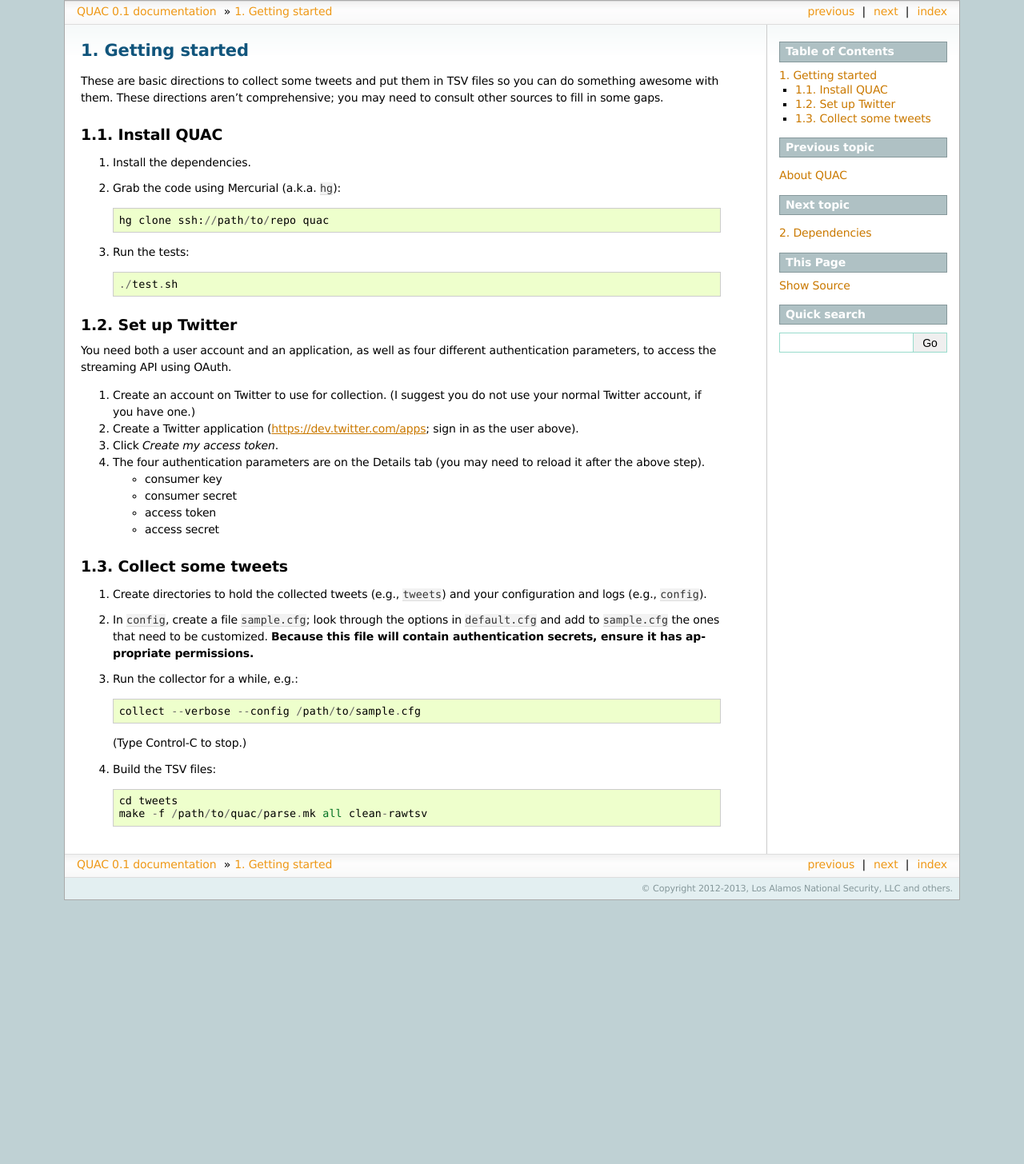
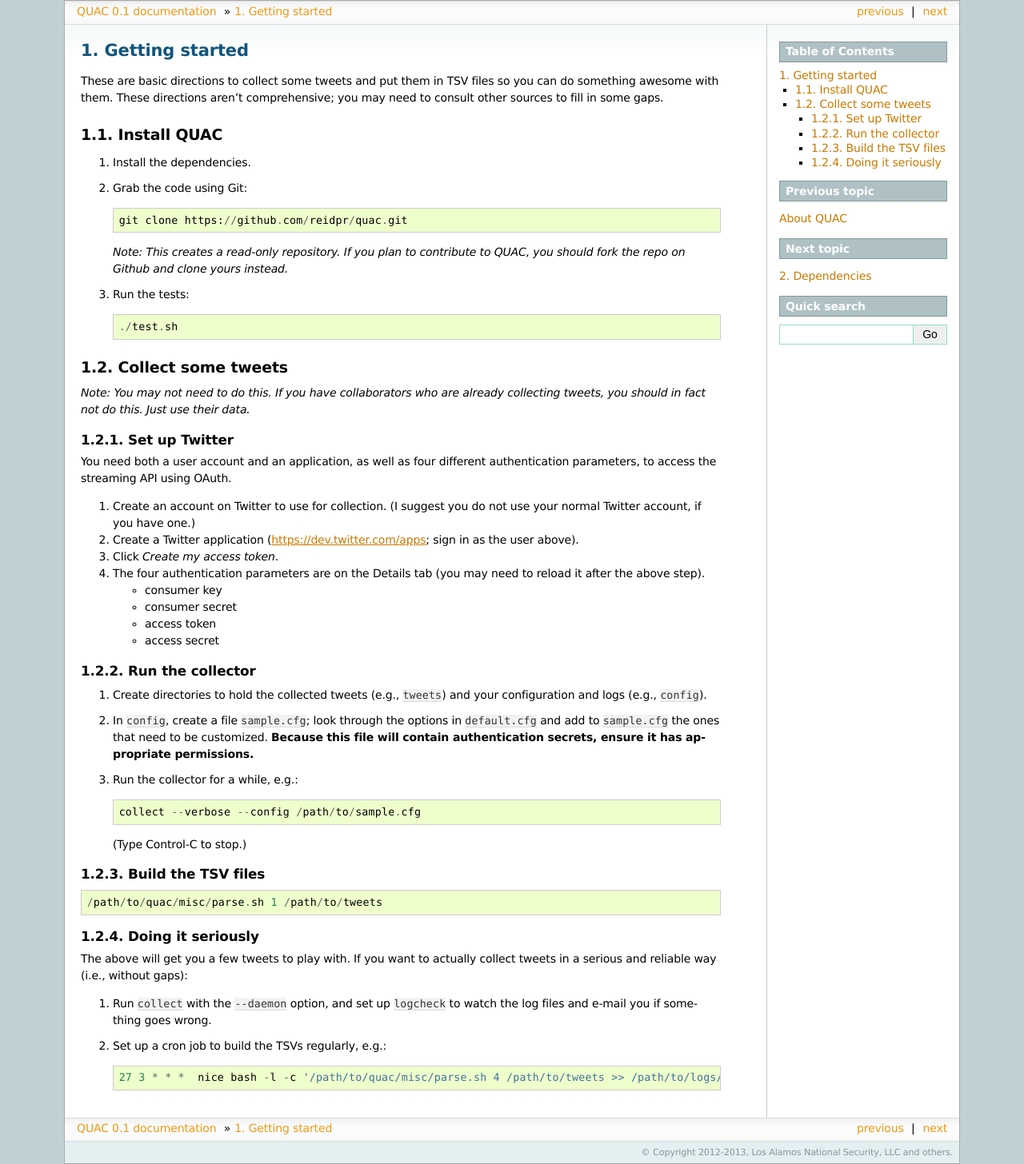
Before and after one commit to reidpr/quac, a Sphinx documentation site: the page built from sphinx/getting_started.rst, in a window 1280 px wide. Shown: the whole page at 80% size. Built offline with Sphinx 7.4.7, drawn with Linux system fonts in a browser that asks for light colours; formulas are drawn with MathJax 3; before the commit the page ends 1126 px from its top, so only the background shows below that.

Commit message:
fix some stale docs (closes #26)

```diff
--- a/README.rst
+++ b/README.rst
@@ -5,7 +5,7 @@ QUAC ("Quantitative analysis of chatter" or any related acronym you like) is a
 package for acquiring and analyzing social internet content. Features:
 
 * Reliably collect tweets from the Twitter Streaming API and convert them into
-  a convenient and fast TSV format.
+  an easy-to-parse, de-duplicated, well-ordered, and fast TSV format.
 
 * Estimate the origin location of tweets with no geotag. (But see `issue #13
   <https://github.com/reidpr/quac/issues/13>`_.)
--- a/sphinx/conf.py
+++ b/sphinx/conf.py
@@ -144,16 +144,16 @@ html_theme = 'sphinxdoc'
 #html_additional_pages = {}
 
 # If false, no module index is generated.
-#html_domain_indices = True
+html_domain_indices = False
 
 # If false, no index is generated.
-#html_use_index = True
+html_use_index = False
 
 # If true, the index is split into individual pages for each letter.
 #html_split_index = False
 
 # If true, links to the reST sources are added to the pages.
-#html_show_sourcelink = True
+html_show_sourcelink = False
 
 # If true, "Created using Sphinx" is shown in the HTML footer. Default is True.
 html_show_sphinx = False
--- a/sphinx/config.rst
+++ b/sphinx/config.rst
@@ -1,12 +1,12 @@
 Configuration
 *************
 
-QUAC uses ``.ini``-style configuration files; many scripts require a
+QUAC uses ``.ini``-style configuration files; some scripts require a
 ``--config`` argument pointing to the main configuration file.
 
 Loading the configuration is a multi-step process in order to (a) keep
 passwords out of the source repository and (b) support a DRY configuration
-that also allows different programs in the collection to have different
+that also allows different programs in the package to have different
 configurations.
 
 Configuration files are loaded in the following order. Later files overwrite
--- a/sphinx/getting_started.rst
+++ b/sphinx/getting_started.rst
@@ -10,16 +10,25 @@ Install QUAC
 
 #. Install the dependencies.
 
-#. Grab the code using Mercurial (a.k.a. ``hg``)::
+#. Grab the code using Git::
 
-     hg clone ssh://path/to/repo quac
+     git clone https://github.com/reidpr/quac.git
+
+   *Note: This creates a read-only repository. If you plan to contribute to
+   QUAC, you should fork the repo on Github and clone yours instead.*
 
 #. Run the tests::
 
      ./test.sh
 
+Collect some tweets
+===================
+
+*Note: You may not need to do this. If you have collaborators who are already
+collecting tweets, you should in fact not do this. Just use their data.*
+
 Set up Twitter
-==============
+--------------
 
 You need both a user account and an application, as well as four different
 authentication parameters, to access the streaming API using OAuth.
@@ -40,8 +49,8 @@ authentication parameters, to access the streaming API using OAuth.
    * access token
    * access secret
 
-Collect some tweets
-===================
+Run the collector
+-----------------
 
 #. Create directories to hold the collected tweets (e.g., ``tweets``) and your
    configuration and logs (e.g., ``config``).
@@ -57,7 +66,22 @@ Collect some tweets
 
    (Type Control-C to stop.)
 
-#. Build the TSV files::
+Build the TSV files
+-------------------
 
-     cd tweets
-     make -f /path/to/quac/parse.mk all clean-rawtsv
+::
+
+   /path/to/quac/misc/parse.sh 1 /path/to/tweets
+
+Doing it seriously
+------------------
+
+The above will get you a few tweets to play with. If you want to actually
+collect tweets in a serious and reliable way (i.e., without gaps):
+
+#. Run ``collect`` with the ``--daemon`` option, and set up ``logcheck`` to
+   watch the log files and e-mail you if something goes wrong.
+
+#. Set up a cron job to build the TSVs regularly, e.g.::
+
+     27 3 * * *  nice bash -l -c '/path/to/quac/misc/parse.sh 4 /path/to/tweets >> /path/to/logs/parse.log'
```
Also changed, not shown: sphinx/pipeline.rst (+3 -6 lines).
